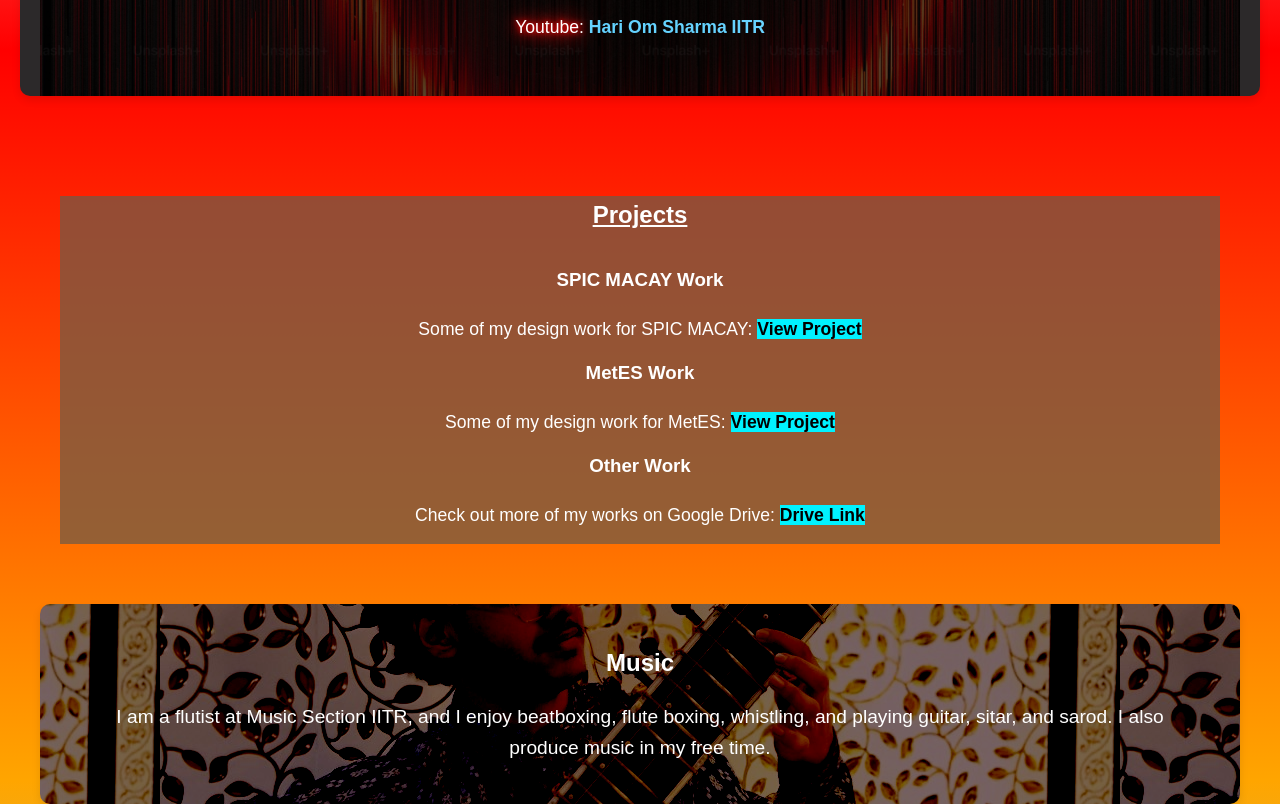
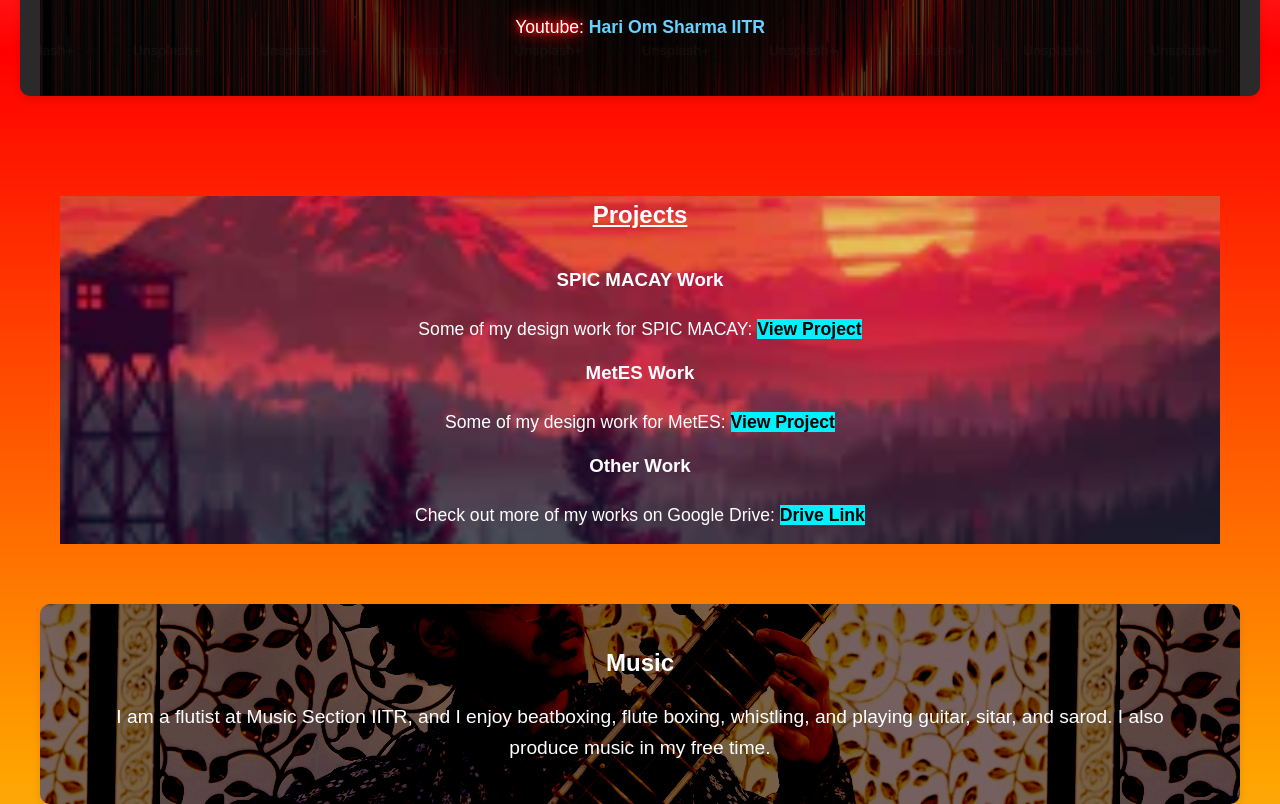
Before and after one commit to hariom57/PortfolioWebsite_HariOm, a plain HTML site: page index.html in a window 1280 px wide. Shown: the part 680-1484 px from the top of the page. Drawn offline with Linux system fonts and the light colour scheme; the site is published under a folder, as on GitHub Pages, so addresses that start at the root find nothing.

Commit message:
Fixed ProjectBG

```diff
--- a/styles.css
+++ b/styles.css
@@ -309,7 +309,7 @@ section {
 #projects {
     background-color: #705b47bd;
     color: #ffffff;
-    background-image: url("/Assets/ProjectsBG.jpg");
+    background-image: url("Assets/ProjectsBG.jpg");
     background-blend-mode:overlay;
     background-clip:content-box;
     background-position: center;
```
